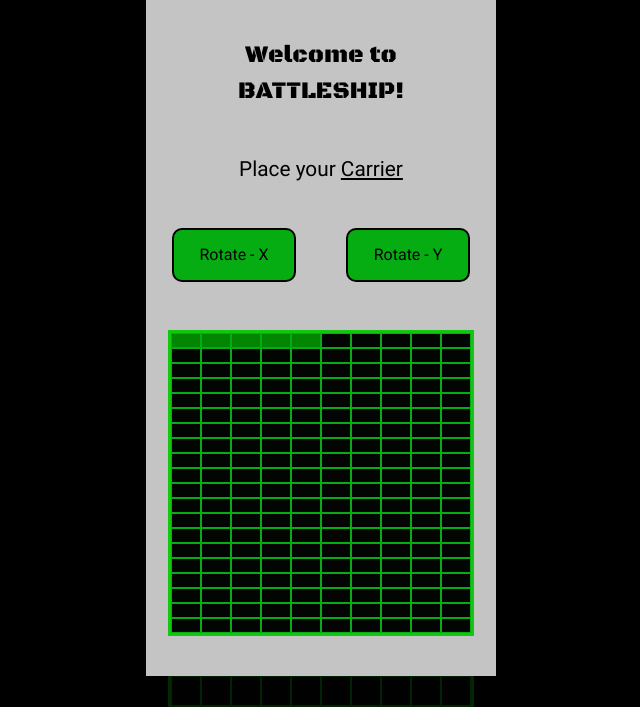
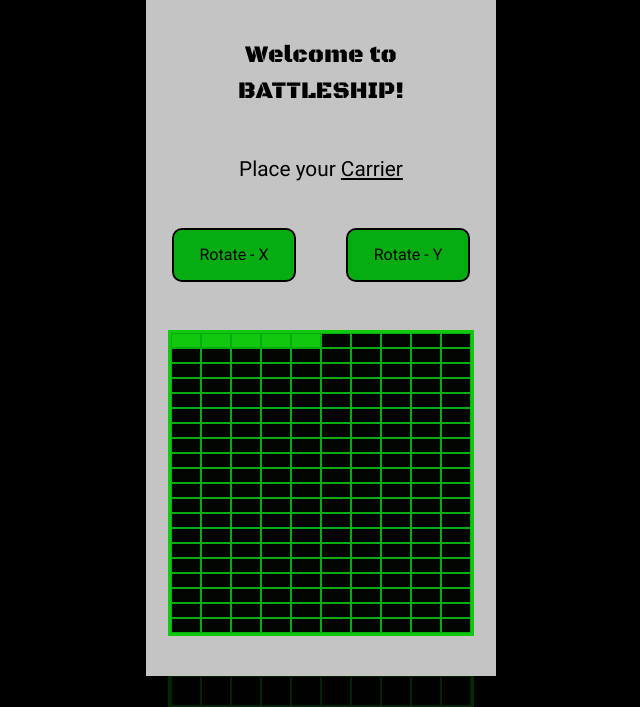
Before and after one commit to ec-rilo/battleship-game, a website built with webpack: page src/index.html in a window 1280 px wide. Both pictures are taken after a click on the element 505 px from the left and 433 px from the top of the page. Shown: the part 93-800 px from the top of the page, without its empty margins (319-959 px from the left). Built offline with nearby package versions, Linux system fonts and the light colour scheme.

Commit message:
docs: change color of popup-active-square

```diff
--- a/src/styles/main.css
+++ b/src/styles/main.css
@@ -173,8 +173,7 @@ footer > div > a > img {
 }
 
 .popup-square-active {
-  background-color: #028601;
-  cursor: pointer;
+  background-color: var(--main-color-1-bright);
 }
 
 /*
```
